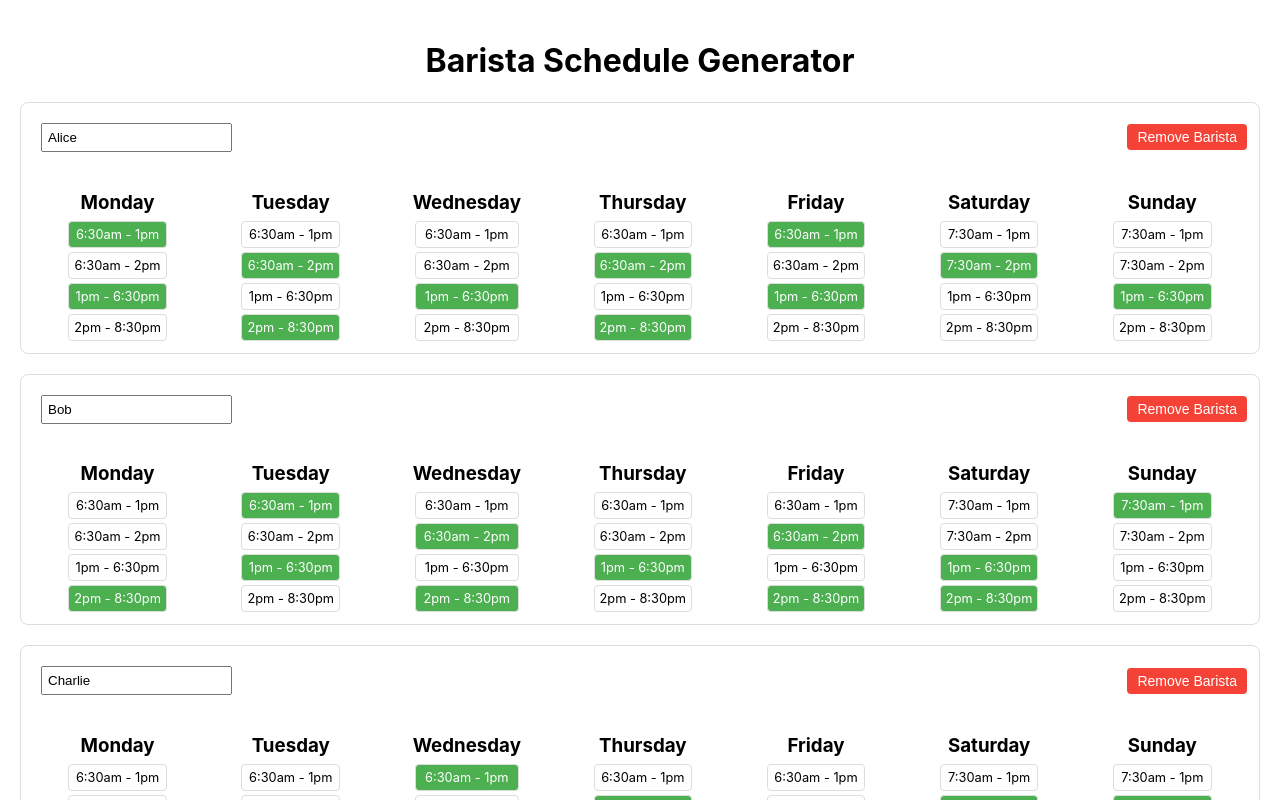
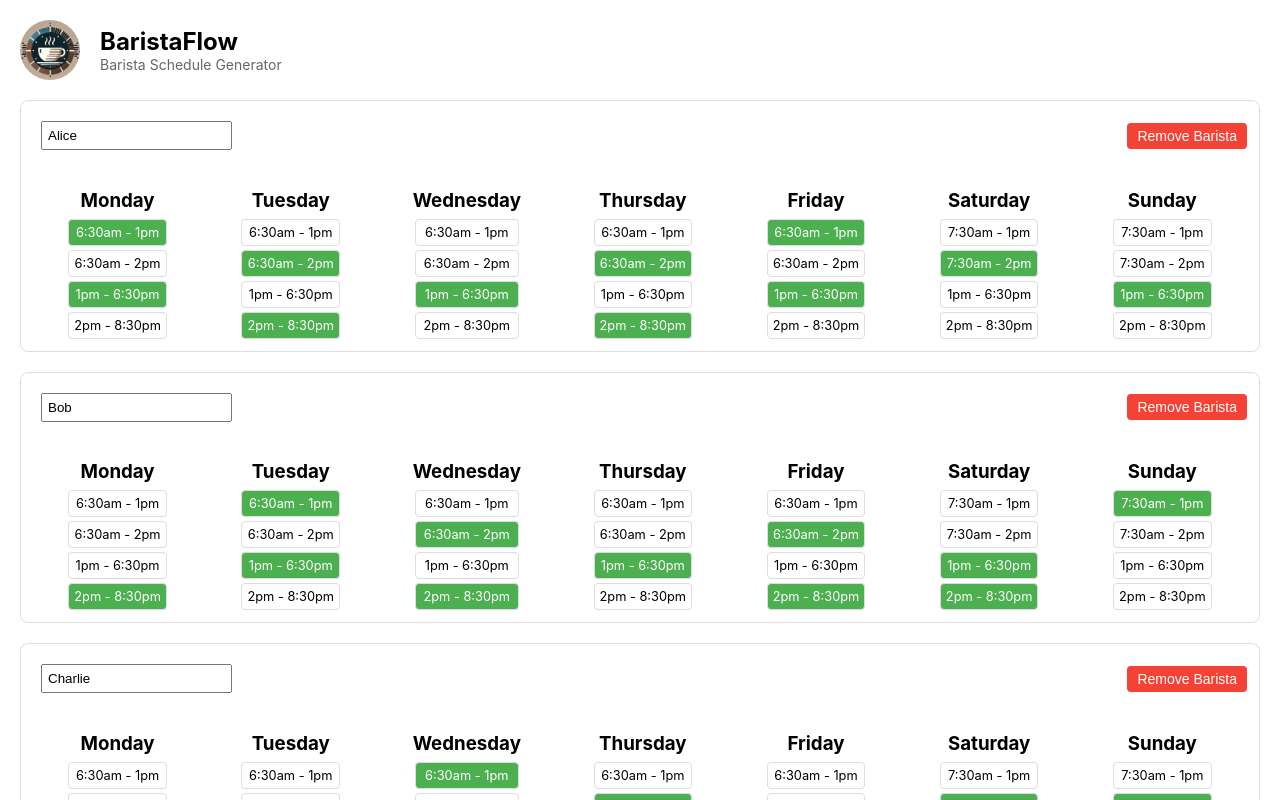
Before and after one commit to br1saturno/barista-schedule-generator, a React (Create React App) app: page / in a window 1280 px wide. Shown: the top 800 px of the page. Built offline with nearby package versions, Linux system fonts and the light colour scheme.

Commit message:
Added new name and logo to header

```diff
--- a/src/App.css
+++ b/src/App.css
@@ -1,6 +1,36 @@
 .App {
   text-align: center;
   padding: 20px;
+}
+
+.header {
+  display: flex;
+  align-items: center;
+  margin-bottom: 20px;
+}
+
+.logo {
+  width: 60px;
+  height: 60px;
+  border-radius: 50%;
+  object-fit: cover;
+  margin-right: 20px;
+}
+
+.title-container {
+  display: flex;
+  flex-direction: column;
+  align-items: start;
+}
+
+.title-container h1 {
+  margin: 0;
+  font-size: 24px;
+}
+
+.title-container span {
+  font-size: 14px;
+  color: #666;
 }
 
 .barista-container {
--- a/src/App.js
+++ b/src/App.js
@@ -1,5 +1,6 @@
 import React, { useState } from 'react';
 import './App.css';
+import logo from '../src/assets/images/brand/logo.png';
 
 function Modal({ isOpen, onClose, children }) {
   if (!isOpen) return null;
@@ -137,7 +138,13 @@ function App() {
 
   return (
     <div className="App">
-      <h1>Barista Schedule Generator</h1>
+      <div className="header">
+        <img src={logo} alt="BaristaFlow Logo" className="logo" />
+        <div className="title-container">
+          <h1>BaristaFlow</h1>
+          <span>Barista Schedule Generator</span>
+        </div>
+      </div>
       {removedBaristas.length > 0 && (
         <div className="removed-baristas">
           {removedBaristas.map((barista, index) => (
```
Also changed, not shown: src/assets/images/brand/logo.png (added).
